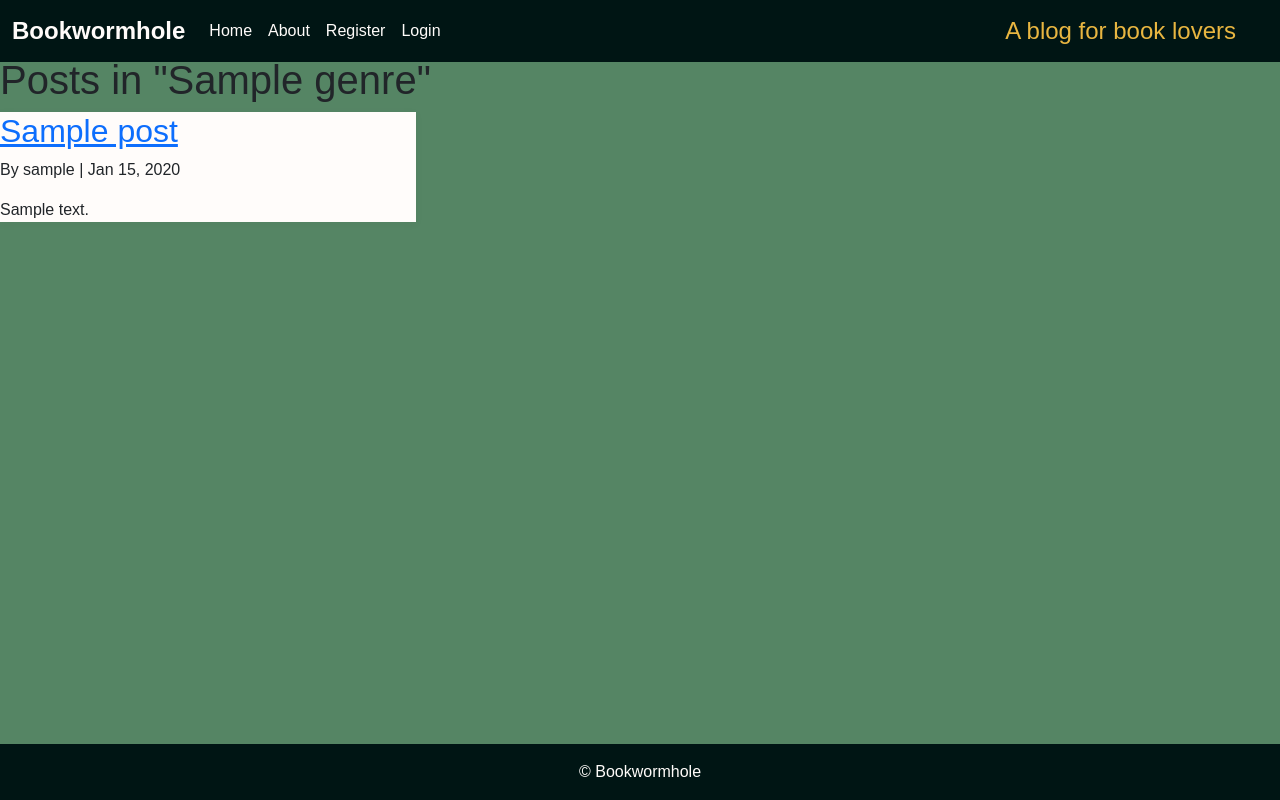
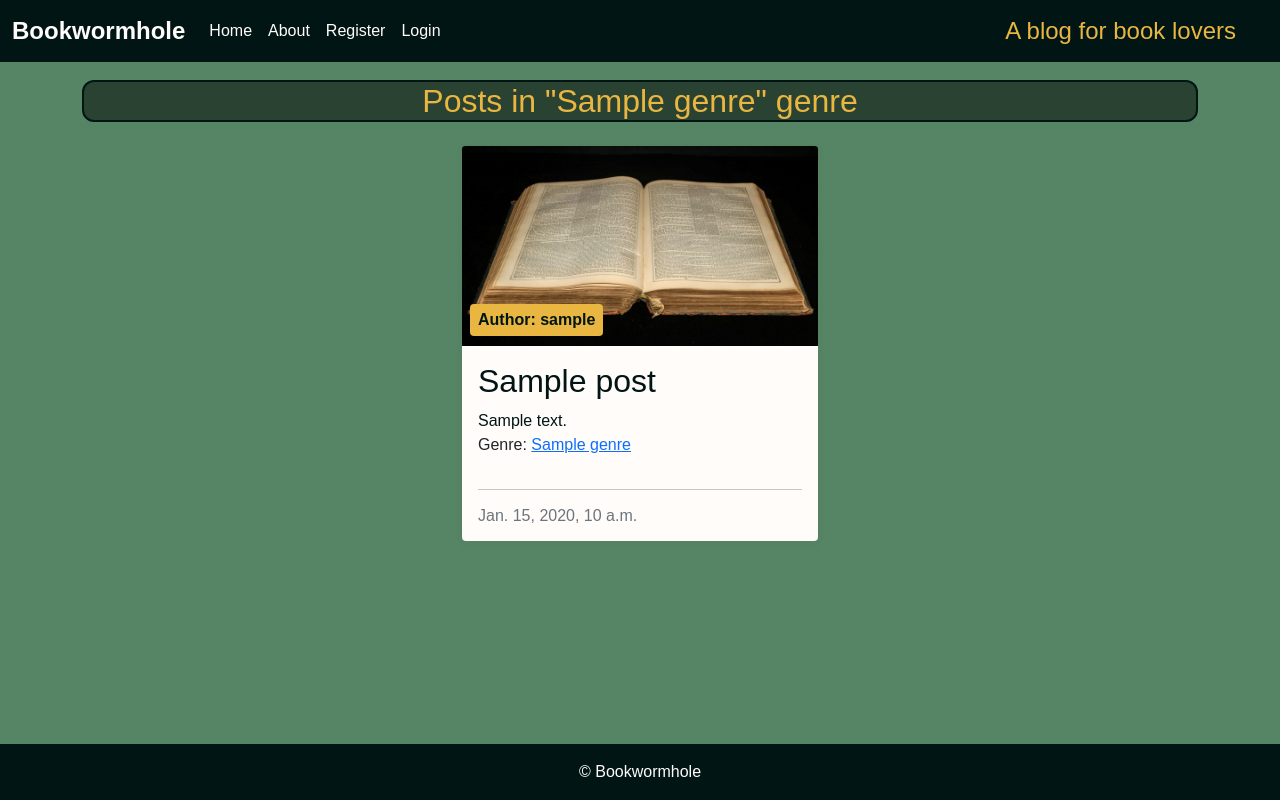
Before and after one commit to Jere-The-Hutt/ms3-bookwormhole-blog, a Django app: a page that uses reviews/templates/reviews/genre_posts.html in a window 1280 px wide. Run offline with Django 4.2, Linux system fonts and the light colour scheme; tables that the repository leaves empty hold one stand-in row (values such as "Sample post"); parts of the project's set-up code (start-up, migrations or seed data) failed here and were passed over; some libraries are stand-ins or nearby versions; some web fonts are replaced.

Commit message:
Improve account templates layout, add style to genre_posts.html and remove __pycache__ from tracking

```diff
--- a/bookwormhole/settings.py
+++ b/bookwormhole/settings.py
@@ -28,7 +28,7 @@ TEMPLATES_DIR = os.path.join(BASE_DIR, 'templates')
 SECRET_KEY = os.environ.get("SECRET_KEY")
 
 # SECURITY WARNING: don't run with debug turned on in production!
-DEBUG = False
+DEBUG = True
 
 ALLOWED_HOSTS = [
     '.herokuapp.com',
--- a/reviews/templates/reviews/genre_posts.html
+++ b/reviews/templates/reviews/genre_posts.html
@@ -1,17 +1,67 @@
 {% extends "base.html" %}
+{% load static %}
+{% block content %}
 
-{% block content %}
-  <h1>Posts in "{{ genre.name }}"</h1>
+<div class="main-bg">
+    <div class="post-container py-4 px-0">
+        <div class="container">
+            <h1 class="text-center genre-heading mb-4">Posts in "{{ genre.name }}" genre</h1>
+            <div class="row g-4 justify-content-center">
+                {% if posts %}
+                    {% for post in posts %}
+                        <div class="col-lg-4 col-md-6 col-12 d-flex justify-content-center">
+                            <div class="card post-card h-100 d-flex flex-column">
+                                <div class="image-container">
+                                    <img class="card-img-top"
+                                         src="{% static 'images/danika-perkinson-ZGFveFhBZ6c-unsplash.jpg' %}"
+                                         alt="placeholder image">
+                                    <div class="image-flash">
+                                        <p class="author">Author: {{ post.author }}</p>
+                                    </div>
+                                </div>
+                                <div class="card-body d-flex flex-column">
+                                    <a href="{% url 'post_detail' slug=post.slug %}" class="post-link">
+                                        <h2 class="card-title">{{ post.title }}</h2>
+                                        <p class="card-text">{{ post.excerpt }}</p>
+                                    </a>
+                                    {% if post.genre %}
+                                    <p>Genre:
+                                        <a href="{% url 'genre_posts' post.genre.slug %}">
+                                            {{ post.genre.name }}
+                                        </a>
+                                    </p>
+                                    {% endif %}
+                                    <div class="mt-auto">
+                                        <hr />
+                                        <p class="card-text text-muted h6">{{ post.created_on }}</p>
+                                    </div>
+                                </div>
+                            </div>
+                        </div>
+                    {% endfor %}
+                {% else %}
+                    <p class="text-center">No posts found in this genre.</p>
+                {% endif %}
+            </div>
 
-  {% if posts %}
-    {% for post in posts %}
-      <div class="post-card">
-        <h2><a href="{% url 'post_detail' post.slug %}">{{ post.title }}</a></h2>
-        <p>By {{ post.author }} | {{ post.created_on|date:"M d, Y" }}</p>
-        <p>{{ post.excerpt }}</p>
-      </div>
-    {% endfor %}
-  {% else %}
-    <p>No posts found in this genre.</p>
-  {% endif %}
+            {% if is_paginated %}
+            <nav aria-label="Page navigation" class="mt-4">
+                <ul class="pagination justify-content-center">
+                    {% if page_obj.has_previous %}
+                    <li class="page-item">
+                        <a href="?page={{ page_obj.previous_page_number }}" class="page-link">&laquo; Previous</a>
+                    </li>
+                    {% endif %}
+                    {% if page_obj.has_next %}
+                    <li class="page-item">
+                        <a href="?page={{ page_obj.next_page_number }}" class="page-link">Next &raquo;</a>
+                    </li>
+                    {% endif %}
+                </ul>
+            </nav>
+            {% endif %}
+        </div>
+    </div>
+</div>
+
 {% endblock %}
--- a/reviews/templates/reviews/post_detail.html
+++ b/reviews/templates/reviews/post_detail.html
@@ -90,7 +90,7 @@
                     <button id="submitButton" type="submit" class="btn btn-signup btn-lg">Submit</button>
                 </form>
                 {% else %}
-                <p>Log in to leave a comment</p>
+                <p class="text-center"><a class="link" href="{{ login_url }}">Sign in</a> to leave a comment</p>
                 {% endif %}
             </div>
         </div>
--- a/reviews/views.py
+++ b/reviews/views.py
@@ -8,7 +8,7 @@ from .forms import CommentForm
 
 # Create your views here.
 class PostList(generic.ListView):
-    queryset = Post.objects.filter(status=1)
+    queryset = Post.objects.filter(status=1).order_by("-created_on")
     template_name = "reviews/index.html"
     paginate_by = 6
 
--- a/static/css/style.css
+++ b/static/css/style.css
@@ -104,10 +104,12 @@ footer {
     font-weight: 700;
     text-align: left;
     color: var(--highlight-color);
+
 }
 
 .hero-title {
     position: absolute;
+    padding: 0 1rem;
     top: 50%;
     left: 50%;
     transform: translate(-50%, -50%);
@@ -244,6 +246,20 @@ footer {
 }
 
 /* ======================== */
+/*     GENRE_POSTS.HTML     */
+/* ======================== */
+
+.genre-heading {
+    font-family: var(--font-heading);
+    font-size: 2rem;
+    color: var(--primary-color);
+    margin-bottom: 1rem;
+    border: var(--highlight-color) 2px solid;
+    border-radius: 12px;
+    background: rgba(0,0,0,0.5);
+}
+
+/* ======================== */
 /*     ACCOUNT TEMPLATES    */
 /* ======================== */
 .auth-header {
@@ -259,7 +275,7 @@ footer {
 .login-container {
     max-width: 700px;
     margin: 2rem auto;
-    padding: 2rem;
+    padding: 2rem 15px;
     background-color: var(--highlight-color-light);
     border-radius: 10px;
     box-shadow: 0 0 10px rgba(0,0,0,0.05);
--- a/templates/account/signup.html
+++ b/templates/account/signup.html
@@ -5,13 +5,13 @@
 {% block head_title %}{% trans "Signup" %}{% endblock head_title %}
 
 {% block content %}
-<div class="container auth-form login-container text-center">
-  <div class="row text-center">
+<div class="container login-container text-center">
+  <div class="row">
     <div class="col-md-8 mt-3 offset-md-2">
       <h2 class="auth-header">{% trans "Sign Up" %}</h2>
       <p>{% blocktrans %}
         Already have an account? Then please <a class="link" href="{{ login_url }}">sign in</a>.
-        {%endblocktrans %}</p>
+        {% endblocktrans %}</p>
     </div>
   </div>
   <div class="row">
```
Also changed, not shown: reviews/templates/reviews/index.html (+5 -4 lines), 2 other files.
